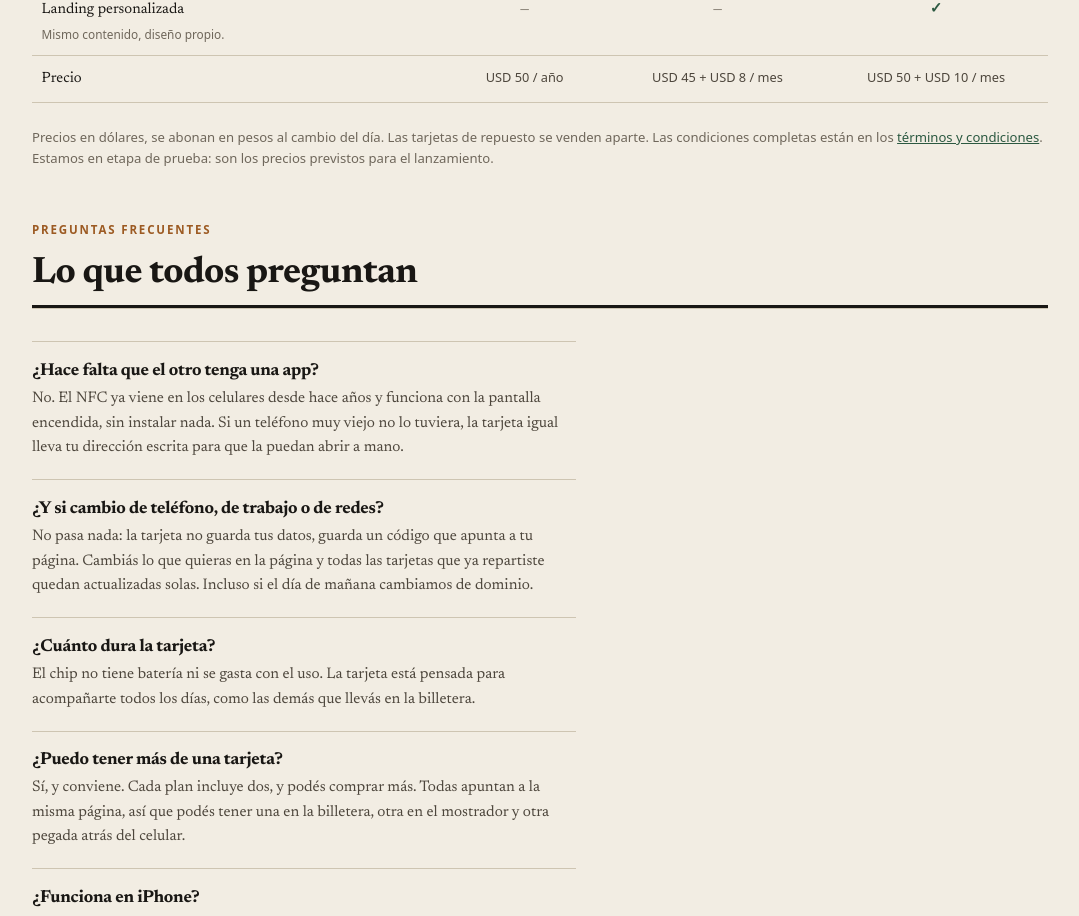
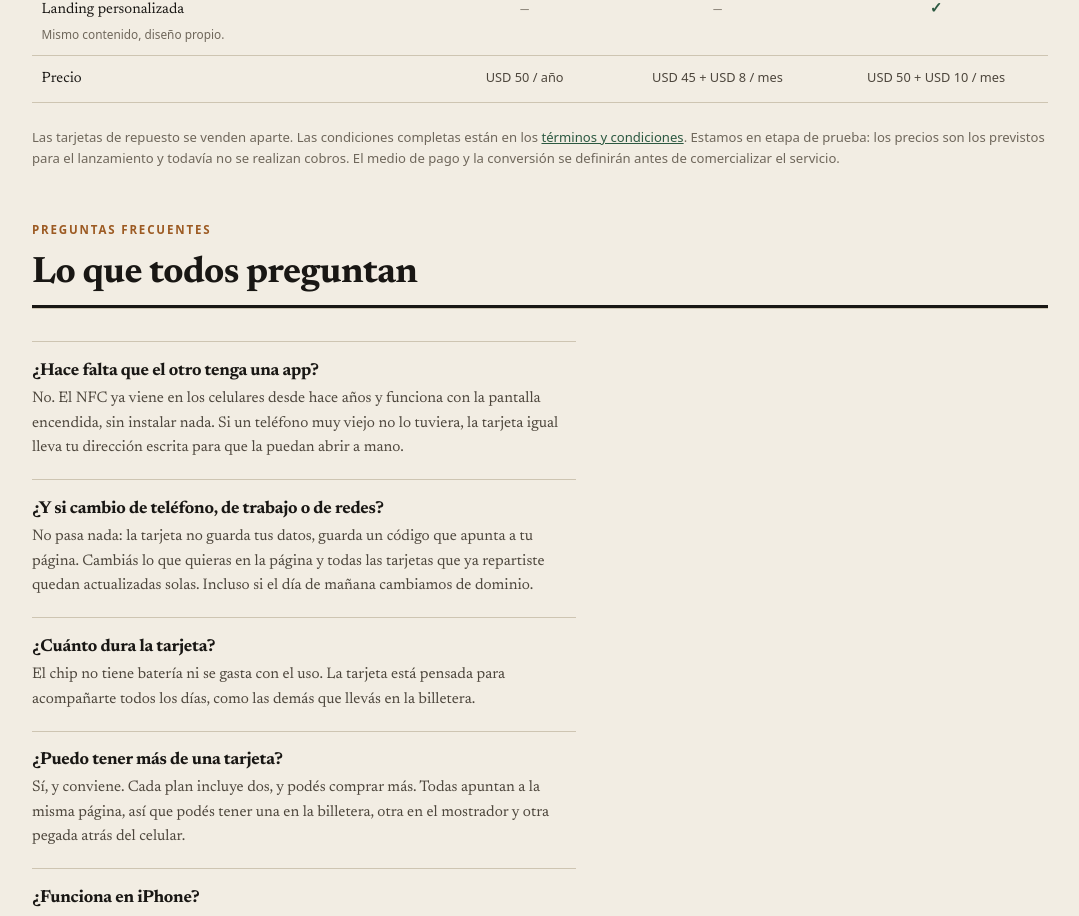
Before and after one commit to TheOneWhoTrades/TakeMyCard, a Next.js app: page / in a window 1280 px wide. Shown: the part 2680-3596 px from the top of the page, without its empty margins (100-1179 px from the left). Built offline with nearby package versions, Linux system fonts and the light colour scheme; no server answers.

Commit message:
fix: keep pilot pricing terms non-binding

```diff
--- a/app/page.tsx
+++ b/app/page.tsx
@@ -255,8 +255,7 @@ export default function Home() {
           </div>
 
           <p className="seccion__pie">
-            Precios en dólares, se abonan en pesos al cambio del día. Las tarjetas de
-            repuesto se venden aparte. Las condiciones completas están en los{' '}
+            Las tarjetas de repuesto se venden aparte. Las condiciones completas están en los{' '}
             <Link href="/terminos">términos y condiciones</Link>.
             {/* Mientras no haya identificación completa del oferente, publicar
                 precios al público conviene acompañarlo de la etapa real del
@@ -264,7 +263,9 @@ export default function Home() {
             {esPiloto() && (
               <>
                 {' '}
-                Estamos en etapa de prueba: son los precios previstos para el lanzamiento.
+                Estamos en etapa de prueba: los precios son los previstos para el lanzamiento y
+                todavía no se realizan cobros. El medio de pago y la conversión se definirán antes
+                de comercializar el servicio.
               </>
             )}
           </p>
```
